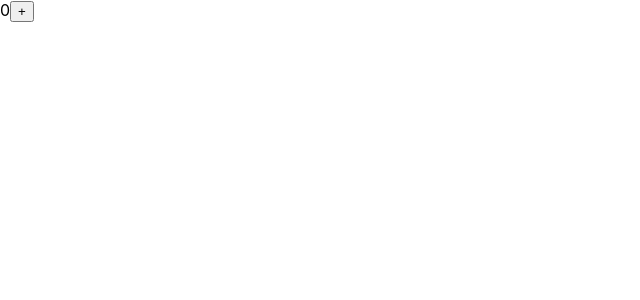
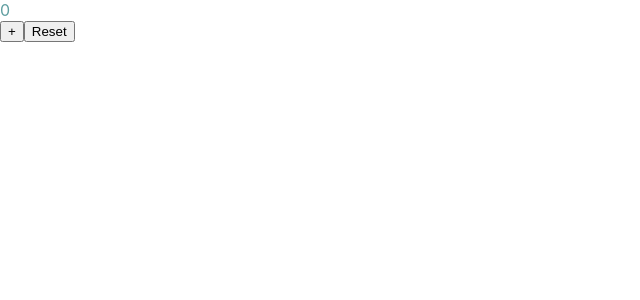
Before and after one commit to itemka/Counter-setState-, a React (Create React App) app: page / in a window 1280 px wide. Shown: the top 300 px of the page, without its empty margins (0-640 px from the left). Built offline with nearby package versions, Linux system fonts and the light colour scheme.

Commit message:
to end and stop

```diff
--- a/src/App.js
+++ b/src/App.js
@@ -8,21 +8,46 @@ class App extends React.Component {
     state = {
         number: 0,
         buttons: [
-            {buttonsTitle: '+'},
+            {id: 1, buttonsTitle: '+'},
+            {id: 2, buttonsTitle: 'Reset'},
         ],
+        limit: {
+            limitTop: 5,
+            errorColor: false,
+            errorEnd: false,
+            errorEndText: 'Stop'
+        },
     };
 
     onClickPlusNumber = () => {
-        let newNumber = this.state.number;
-        this.setState({number: newNumber + 1});
+        if (this.state.number < this.state.limit.limitTop) {
+
+            this.setState({number: this.state.number + 1, limit: {...this.state.limit, errorColor: false, errorEnd: false}})
+
+        } else if (this.state.number === this.state.limit.limitTop) {
+
+            this.setState({limit: {...this.state.limit, errorColor: true, errorEnd: false}})
+
+        } else if (this.state.number > this.state.limit.limitTop) {
+
+            this.setState({limit: {...this.state.limit, errorColor: false, errorEnd: true}});
+        }
+    };
+
+    onClickReset = () => {
+        this.setState({number: 0, limit: {...this.state.limit, errorColor: false, errorEnd: false}})
     };
 
     render = () => {
         return (
             <div>
-                <ShowNumber number={this.state.number}/>
+
+                <ShowNumber limit={this.state.limit} number={this.state.number}/>
                 <Button onClickButton={() => this.onClickPlusNumber()}
                         buttonsTitle={this.state.buttons[0].buttonsTitle}/>
+                <Button onClickButton={() => this.onClickReset()}
+                        buttonsTitle={this.state.buttons[1].buttonsTitle}/>
+
             </div>
         );
     }
--- a/src/Components/ShowNumber/ShowNumber.jsx
+++ b/src/Components/ShowNumber/ShowNumber.jsx
@@ -1,10 +1,12 @@
 import React from 'react'
+import css from './ShowNumber.module.css';
 
 const ShowNumber = props => {
+    let styleNumber = props.limit.errorColor === true ? `${css.colorNumberEnd}` : `${css.colorNumberOk}`;
     return (
-        <>
+        <div className={styleNumber}>
             {props.number}
-        </>
+        </div>
     );
 };
 
--- /dev/null
+++ b/src/Components/ShowNumber/ShowNumber.module.css
@@ -0,0 +1,6 @@
+.colorNumberEnd{
+    color: red;
+}
+.colorNumberOk{
+    color: cadetblue;
+}
```
